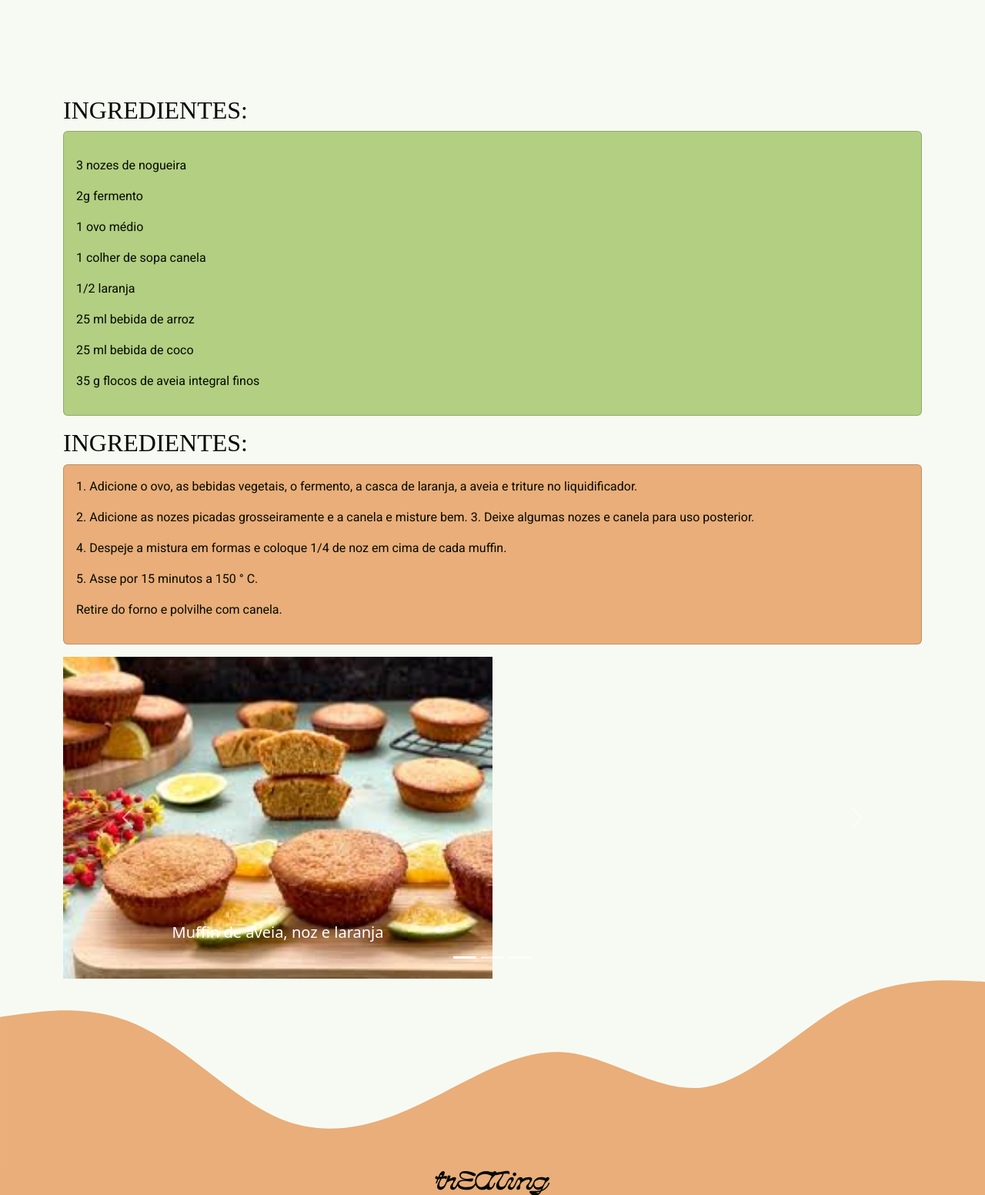
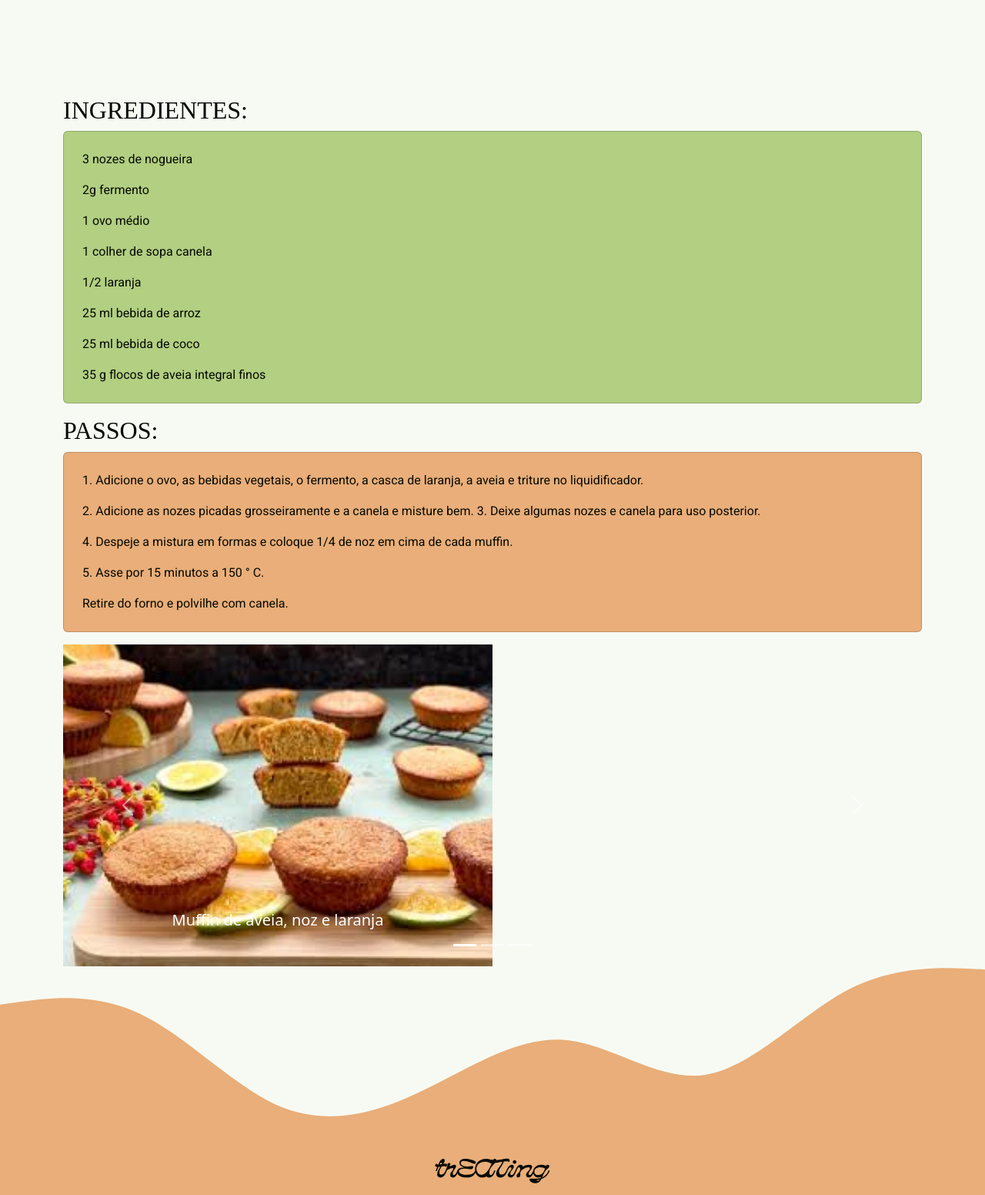
Before and after one commit to CarolinaFH4/treating_website, a PHP site: page /detalhereceita.php?idrecipe=1 in a window 1280 px wide. Shown: the part 879-2431 px from the top of the page at 77% size. Run offline with PHP 8.4, Linux system fonts and the light colour scheme; data comes from the database, SQL or seed files in the repository; some web fonts are replaced.

Commit message:
detalhereceita details

```diff
--- a/detalhereceita.php
+++ b/detalhereceita.php
@@ -60,7 +60,9 @@ $serving = $rec["servings"];
         <h1>
           <?php echo $title?>
         </h1>
-        <p> <?php echo "$serving doses, $time min."?> </p>
+        <p>
+          <?php echo "$serving doses, $time min."?>
+        </p>
       </div>
 
       <section class="">
@@ -72,30 +74,23 @@ $serving = $rec["servings"];
       <section class="info">
         <div>
           <h2 class="text-uppercase">Ingredientes:</h2>
-          <div class="card bg-primary-subtle mb-3 p-3">
-              <p class="card-text"><?php //echo nl2br($steps)
+          <div class="card bg-primary-subtle mb-3 p-4">
+            <?php //echo nl2br($steps)
               foreach ($ingredients as $ing)
-              echo "<p>$ing</p>"; ?>
+                echo "<p class='card-text pb-0'>$ing</p>";
+            ?>
           </div>
         </div>
         <div>
-          <h2 class="text-uppercase">Ingredientes:</h2>
-          <div class="card bg-secondary-subtle mb-3 p-3">
-            <div class="card-text">
-              <?php //echo nl2br($steps)
+          <h2 class="text-uppercase">Passos:</h2>
+          <div class="card bg-secondary-subtle mb-3 p-4">
+            <?php //echo nl2br($steps)
               foreach ($steps as $step)
-                  echo "<p>$step</p>";
+                  echo "<p class='card-text pb-0'>$step</p>";
               ?>
-              </div>
           </div>
         </div>
       </section>
-
-      <section class="info">
-
-      </section>
-
-
 
       <section>
         <div id="carouselExampleCaptions" class="carousel slide">
```
